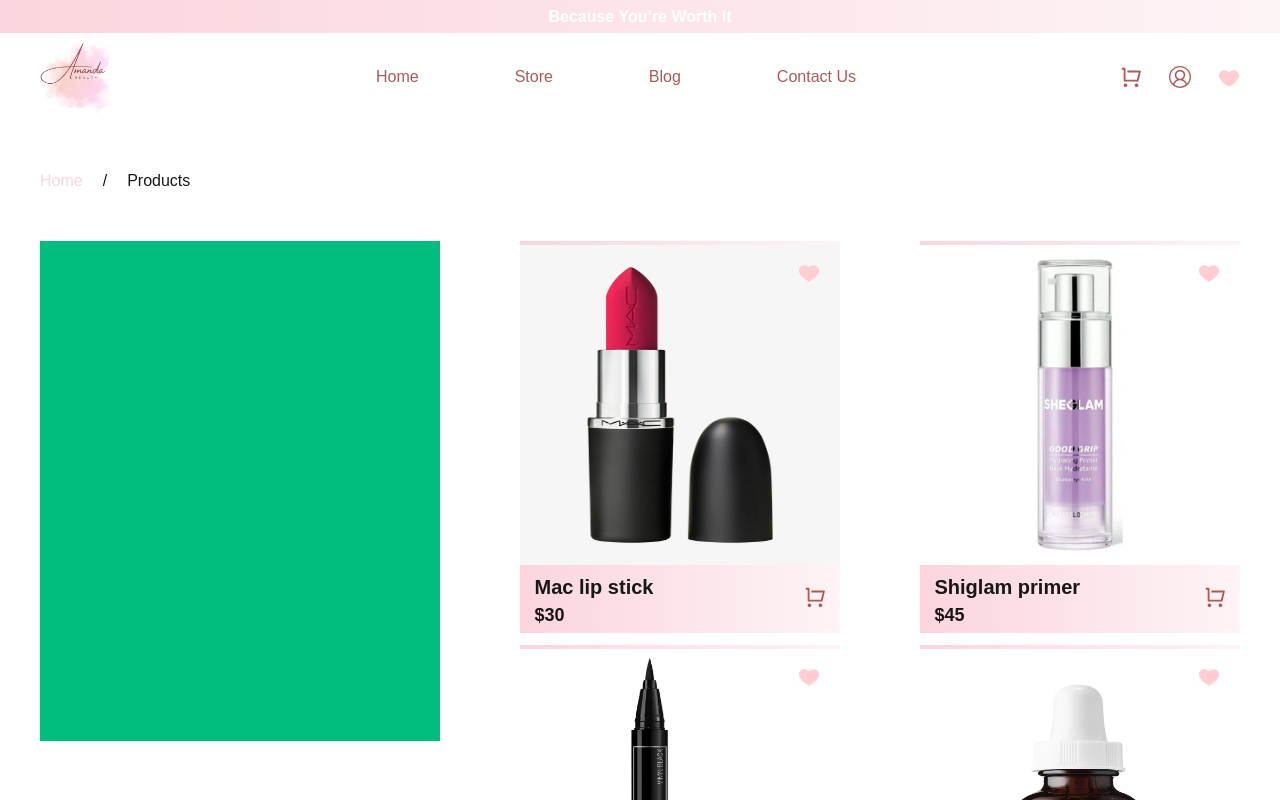
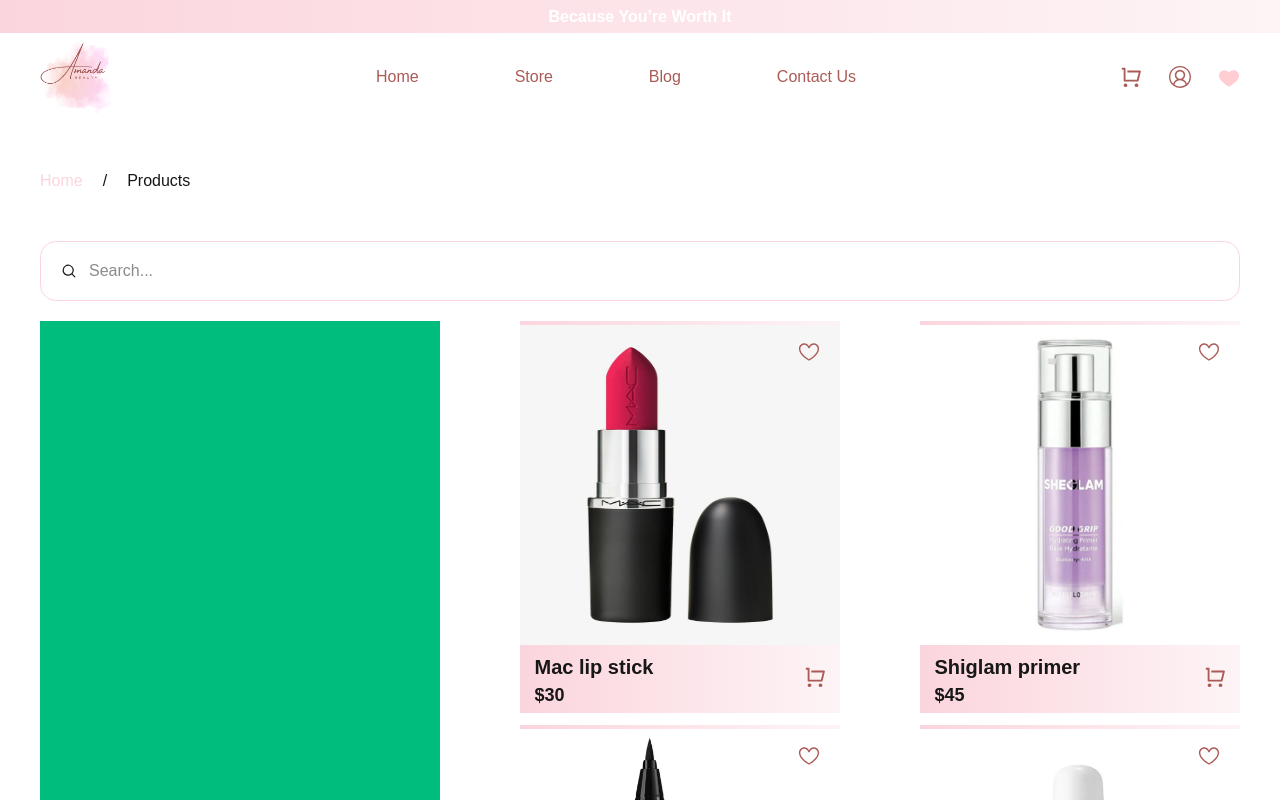
Before and after one commit to khaterehnaseri444-ui/amanda, a Next.js app: page /products in a window 1280 px wide. Shown: the top 800 px of the page. Built offline with nearby package versions, Linux system fonts and the light colour scheme.

Commit message:
feat:create wish context for wish page

```diff
--- /dev/null
+++ b/components/ui/molecules/filter/Filter.tsx
@@ -0,0 +1,9 @@
+function Filter() {
+    return (
+        <div className="w-full h-auto bg-orange-400">
+
+        </div>
+    );
+}
+
+export default Filter;
--- a/components/ui/molecules/products/Products.tsx
+++ b/components/ui/molecules/products/Products.tsx
@@ -6,18 +6,24 @@
 import { FcLikePlaceholder } from 'react-icons/fc';
 import Button from '../../atom/customButton/Button';
 import { RiShoppingCartLine } from 'react-icons/ri';
-function Products() {
+import { GoHeart } from 'react-icons/go';
+import { ProductsType } from '@/core/types/productsType/ProductsType';
+type ProductsFilterPropsType = {
+    filterSeaarch: ProductsType[]
+}
+function Products({ filterSeaarch }: ProductsFilterPropsType) {
     const [visibleProducts, setVisibleProducts] = useState<number>(6)
     return (
         <div className='w-full h-auto flex flex-col gap-10 mb-30'>
             <div className='w-full h-auto flex flex-wrap justify-between gap-3'>
-                {products.slice(0, visibleProducts).map((item) => (
+                {filterSeaarch.slice(0, visibleProducts).map((item) => (
                     <React.Fragment key={item.id}>
                         <div className='w-80 h-98 bg-linear-to-l from-[#fdf4f6] to-[#FBD5DD]  flex flex-col justify-around relative'>
                             <Link href={`/products/${item.id}`}>
                                 <Image src={item.img} className='w-full h-80 ' />
                             </Link>
-                            <FcLikePlaceholder className="text-white cursor-pointer text-[22px] absolute top-5 right-5" />
+                            <GoHeart  className="text-[#aa5b57] cursor-pointer text-[22px] absolute top-5 right-5" />
+                            {/* <FcLikePlaceholder/> */}
                             <div className='flex justify-around items-center'>
                                 <div className='w-60'>
                                     <P className='font-semibold text-[20px]'>{item.name}</P>
@@ -34,7 +40,7 @@
                 ))}
             </div>
             <div className='w-full h-20 flex justify-center items-center'>
-                {visibleProducts < products.length && (
+                {visibleProducts < filterSeaarch.length && (
                     <Button
                         className='w-60 h-10 bg-linear-to-l from-[#fdf4f6] to-[#FBD5DD] cursor-pointer'
                         onClick={() => setVisibleProducts(products.length)}>
--- /dev/null
+++ b/components/ui/molecules/searchBar/SearchBar.tsx
@@ -0,0 +1,22 @@
+import { HiMiniMagnifyingGlass } from "react-icons/hi2";
+import Input from "../../atom/customInput/Input";
+type ValueInputPropsType = {
+    valueInput: string
+    setValueInput: React.Dispatch<React.SetStateAction<string>>;
+}
+function SearchBar({ valueInput, setValueInput }: ValueInputPropsType) {
+    return (
+        <div className="w-300 h-20">
+            <div className="w-full h-15 rounded-2xl border border-[#FBD5DD] p-5 flex items-center gap-3">
+                <HiMiniMagnifyingGlass />
+                <Input
+                    value={valueInput}
+                    onChange={(e) => setValueInput(e.target.value)}
+                    className="w-200 h-full outline-none"
+                    placeholder="Search..." />
+            </div>
+        </div>
+    );
+}
+
+export default SearchBar;
--- a/components/ui/organisms/productDetailOrganisms/ProductDetailOrganisms.tsx
+++ b/components/ui/organisms/productDetailOrganisms/ProductDetailOrganisms.tsx
@@ -26,11 +26,11 @@
                 <P className="text-[20px] text-[#aa5b57]">{productDetail.category}</P>
                 <P>Lorem ipsum dolor sit amet consectetur adipisicing elit. Ea, unde maxime molestiae dignissimos architecto voluptatibus praesentium nam laborum quisquam sequi.</P>
                 <P className="text-[20px] font-semibold mt-5">$ {productDetail.price}</P>
-                <Button className="w-full h-10 rounded-xl bg-[#aa5b57] flex items-center justify-center gap-3 text-white cursor-pointer">
+                <Button className="w-full h-15 rounded-xl bg-[#aa5b57] flex items-center justify-center gap-3 text-white cursor-pointer">
                     <P>Add To Cart</P>
                     <RiShoppingCartLine className="cursor-pointer text-[22px]" />
                 </Button>
-                <Button className="w-full h-10 rounded-xl bg-[#aa5b57] flex items-center justify-center gap-3 text-white cursor-pointer">
+                <Button className="w-full h-15 rounded-xl bg-[#aa5b57] flex items-center justify-center gap-3 text-white cursor-pointer">
                     <P>Buy Now</P>
                 </Button>
                 <div className="w-full h-20 flex items-end justify-between">
--- a/components/ui/organisms/productsOrganisms/ProductsOrganisms.tsx
+++ b/components/ui/organisms/productsOrganisms/ProductsOrganisms.tsx
@@ -1,21 +1,30 @@
 import Link from "next/link";
 import P from "../../atom/CustomP/P";
 import Products from "../../molecules/products/Products";
+import Filter from "../../molecules/filter/Filter";
+import SearchBar from "../../molecules/searchBar/SearchBar";
+import { useState } from "react";
+import { products } from "@/core/constants/products/Products";
 
 function ProductsOrganisms() {
+    const [valueInput, setValueInput] = useState<string>('')
+    const filterSeaarch = products.filter((item) => item.name.toLowerCase().includes(valueInput.toLowerCase()))
     return (
         <div className='w-full h-auto flex flex-col justify-center items-center'>
             <div className="w-300 h-30 flex items-center gap-5">
                 <Link href={'/'}>
-                <P className="text-[#FBD5DD]">Home</P>
+                    <P className="text-[#FBD5DD]">Home</P>
                 </Link>
                 /
                 <P>Products</P>
             </div>
+            <SearchBar valueInput={valueInput} setValueInput={setValueInput} />
             <div className='w-300 h-auto  flex justify-between'>
-                <div className="w-100 h-125 bg-emerald-500"></div>
+                <div className="w-100 h-125 bg-emerald-500">
+                    <Filter />
+                </div>
                 <div className="w-180 h-auto">
-                    <Products />
+                    <Products filterSeaarch={filterSeaarch}/>
                 </div>
             </div>
         </div>
--- a/core/constants/products/Products.ts
+++ b/core/constants/products/Products.ts
@@ -1,11 +1,4 @@
-interface ProductsType {
-    id: number
-    name: string
-    img: string
-    price: number
-    category: string
-    images: string[]
-}
+import { ProductsType } from "@/core/types/productsType/ProductsType";
 
 export const products: ProductsType[] = [
     {
@@ -142,7 +135,7 @@
     },
     {
         id: 12,
-        name: 'Qlinique face mask',
+        name: 'Clinique face mask',
         img: '/assets/images/item12.jpg',
         price: 21,
         category: 'skinCare',
@@ -154,7 +147,7 @@
     },
     {
         id: 13,
-        name: 'Qlinique powder',
+        name: 'Clinique powder',
         img: '/assets/images/item13.jpg',
         price: 130,
         category: 'faceMakeup',
--- /dev/null
+++ b/core/context/wishContext/WishContext.tsx
@@ -0,0 +1,38 @@
+import { ProductsType } from "@/core/types/productsType/ProductsType";
+import { createContext, ReactNode, useContext, useEffect, useState } from "react";
+interface WishTypes {
+    wishList: ProductsType[];
+    wishHandler: (item: ProductsType) => void
+}
+interface WishPropsType {
+    children: ReactNode
+}
+
+const WishContext = createContext<WishTypes | undefined>(undefined)
+
+export const WishProvider = (({ children }: WishPropsType) => {
+    const [wishList, setWishList] = useState<ProductsType[]>([])
+    useEffect(() => {
+        const savedWish = localStorage.getItem('wishList')
+        if (savedWish) {
+            setWishList(JSON.parse(savedWish))
+        }
+    }, [])
+    useEffect(() => {
+        localStorage.setItem('wishList', JSON.stringify('wishList'))
+    }, [wishList])
+
+    const wishHandler = (item: ProductsType) => {
+        setWishList((prev) => {
+            const wishExists = prev.some(W => W.id === item.id);
+            return wishExists ? prev.filter((W) => W.id !== item.id) : [...prev, item]
+        })
+    }
+    return (
+        <WishContext.Provider value={{ wishHandler, wishList }}>
+            {children}
+        </WishContext.Provider>
+    )
+})
+
+export const useWish = () => useContext(WishContext)
--- /dev/null
+++ b/core/types/productsType/ProductsType.ts
@@ -0,0 +1,8 @@
+export interface ProductsType {
+    id: number
+    name: string
+    img: string
+    price: number
+    category: string
+    images: string[]
+}
```
Also changed, not shown: public/assets/images/itemDetail10-2.jpg (added).
